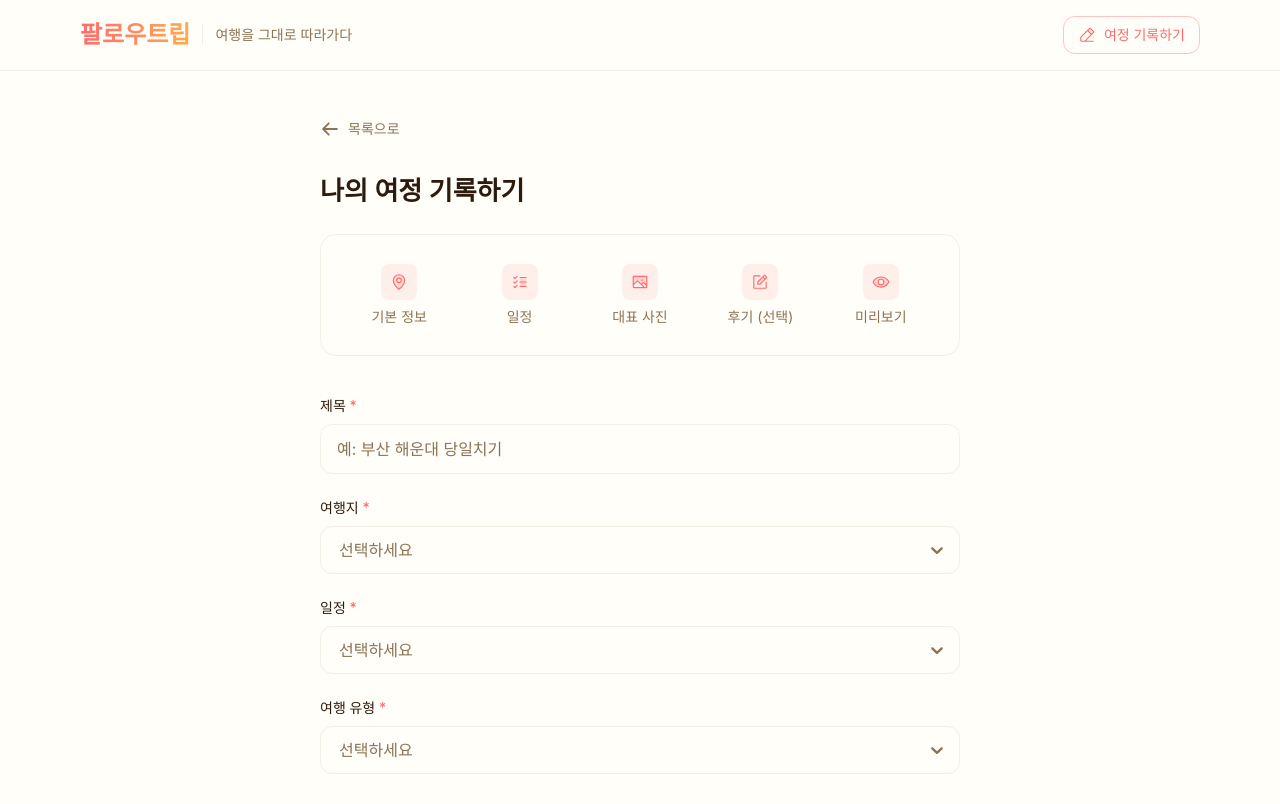
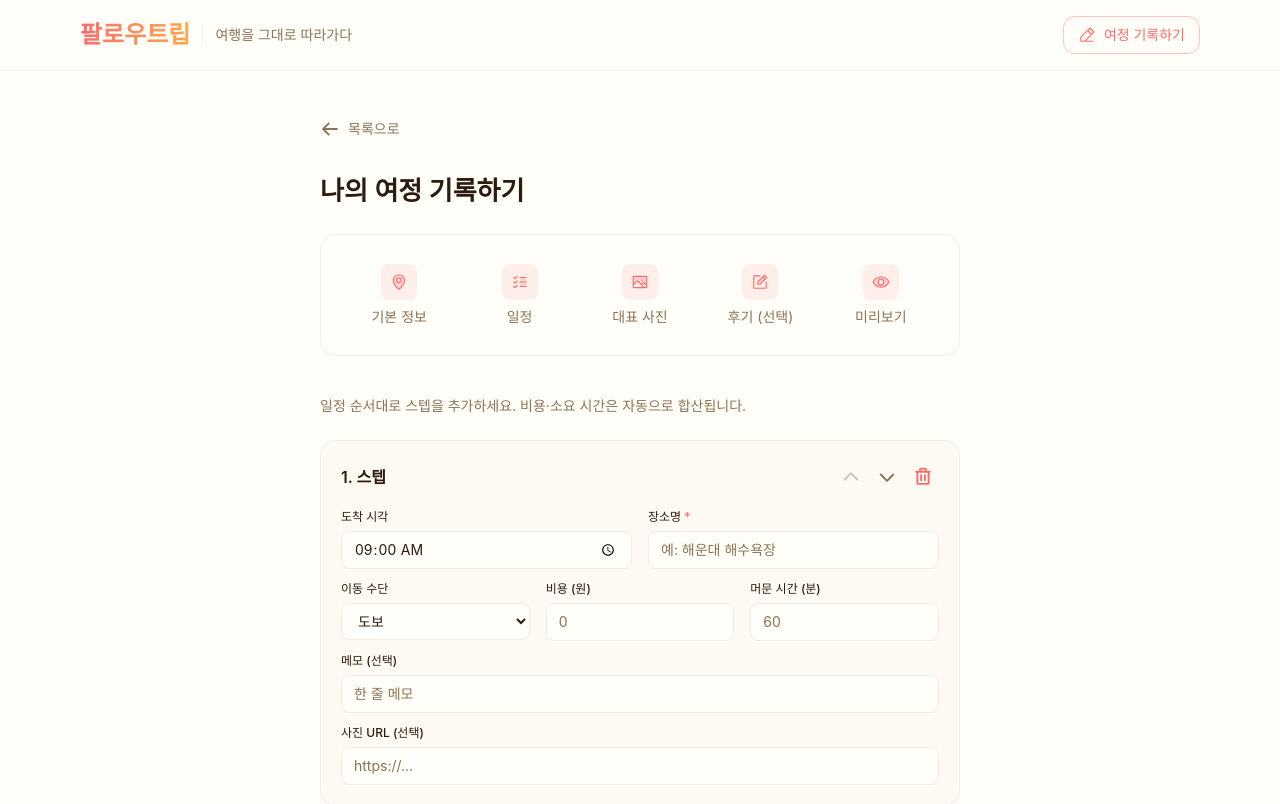
Before and after one commit to amh6281/followtrip, a Next.js app: page /trips/new in a window 1280 px wide. Shown: the top 804 px of the page. Built offline with nearby package versions, Linux system fonts and the light colour scheme; a web font is replaced by a local one.

Commit message:
feat: TimelineStep component 추가

```diff
--- /dev/null
+++ b/src/components/createTrip/organisms/TimelineStep.tsx
@@ -0,0 +1,162 @@
+'use client';
+
+import {
+  PlusIcon,
+  TrashIcon,
+  CaretUpIcon,
+  CaretDownIcon,
+} from '@phosphor-icons/react/dist/ssr';
+import { TRANSPORT_OPTIONS } from '@/constants/trip';
+
+const TimelineStep = () => {
+  return (
+    <div className='space-y-6'>
+      <div className='flex items-center justify-between'>
+        <p className='text-muted-foreground text-sm'>
+          일정 순서대로 스텝을 추가하세요. 비용·소요 시간은 자동으로 합산됩니다.
+        </p>
+      </div>
+
+      <ul className='space-y-4'>
+        {Array.from({ length: 3 }).map((_, index) => (
+          <li
+            key={index}
+            className='border-border bg-muted/30 rounded-2xl border p-5'
+          >
+            <div className='mb-4 flex items-center justify-between'>
+              <span className='text-foreground font-semibold'>
+                {index + 1}. 스텝
+              </span>
+              <div className='flex items-center gap-1'>
+                <button
+                  type='button'
+                  disabled={index === 0}
+                  className='text-muted-foreground hover:text-foreground rounded-lg p-1.5 transition-colors disabled:opacity-40'
+                  aria-label='위로 이동'
+                >
+                  <CaretUpIcon size={20} weight='bold' />
+                </button>
+                <button
+                  type='button'
+                  disabled={index === 2}
+                  className='text-muted-foreground hover:text-foreground rounded-lg p-1.5 transition-colors disabled:opacity-40'
+                  aria-label='아래로 이동'
+                >
+                  <CaretDownIcon size={20} weight='bold' />
+                </button>
+                <button
+                  type='button'
+                  className='text-error hover:bg-error/10 rounded-lg p-1.5 transition-colors'
+                  aria-label='삭제'
+                >
+                  <TrashIcon size={20} weight='bold' />
+                </button>
+              </div>
+            </div>
+
+            <div className='grid gap-4 sm:grid-cols-2'>
+              <div>
+                <label className='text-foreground mb-1.5 block text-xs font-medium'>
+                  도착 시각
+                </label>
+                <input
+                  type='time'
+                  defaultValue='09:00'
+                  className='border-border bg-background text-foreground focus:border-primary w-full rounded-lg border px-3 py-2 text-sm transition-colors outline-none'
+                />
+              </div>
+              <div className='sm:col-span-1'>
+                <label className='text-foreground mb-1.5 block text-xs font-medium'>
+                  장소명 <span className='text-error'>*</span>
+                </label>
+                <input
+                  type='text'
+                  placeholder='예: 해운대 해수욕장'
+                  className='border-border bg-background text-foreground placeholder:text-muted-foreground focus:border-primary w-full rounded-lg border px-3 py-2 text-sm transition-colors outline-none'
+                />
+              </div>
+            </div>
+
+            <div className='mt-3 grid gap-4 sm:grid-cols-3'>
+              <div>
+                <label className='text-foreground mb-1.5 block text-xs font-medium'>
+                  이동 수단
+                </label>
+                <select
+                  defaultValue='도보'
+                  className='border-border bg-background text-foreground focus:border-primary w-full rounded-lg border px-3 py-2 text-sm transition-colors outline-none'
+                >
+                  {TRANSPORT_OPTIONS.map((t) => (
+                    <option key={t} value={t}>
+                      {t}
+                    </option>
+                  ))}
+                </select>
+              </div>
+              <div>
+                <label className='text-foreground mb-1.5 block text-xs font-medium'>
+                  비용 (원)
+                </label>
+                <input
+                  type='number'
+                  min={0}
+                  placeholder='0'
+                  className='border-border bg-background text-foreground placeholder:text-muted-foreground focus:border-primary w-full rounded-lg border px-3 py-2 text-sm transition-colors outline-none'
+                />
+              </div>
+              <div>
+                <label className='text-foreground mb-1.5 block text-xs font-medium'>
+                  머문 시간 (분)
+                </label>
+                <input
+                  type='number'
+                  min={0}
+                  placeholder='60'
+                  className='border-border bg-background text-foreground placeholder:text-muted-foreground focus:border-primary w-full rounded-lg border px-3 py-2 text-sm transition-colors outline-none'
+                />
+              </div>
+            </div>
+
+            <div className='mt-3'>
+              <label className='text-foreground mb-1.5 block text-xs font-medium'>
+                메모 (선택)
+              </label>
+              <input
+                type='text'
+                placeholder='한 줄 메모'
+                className='border-border bg-background text-foreground placeholder:text-muted-foreground focus:border-primary w-full rounded-lg border px-3 py-2 text-sm transition-colors outline-none'
+              />
+            </div>
+
+            <div className='mt-3'>
+              <label className='text-foreground mb-1.5 block text-xs font-medium'>
+                사진 URL (선택)
+              </label>
+              <input
+                type='url'
+                placeholder='https://...'
+                className='border-border bg-background text-foreground placeholder:text-muted-foreground focus:border-primary w-full rounded-lg border px-3 py-2 text-sm transition-colors outline-none'
+              />
+            </div>
+          </li>
+        ))}
+      </ul>
+
+      {/* Length === 0  */}
+      <div className='border-border bg-muted/20 rounded-2xl border border-dashed py-12 text-center'>
+        <p className='text-muted-foreground mb-4 text-sm'>
+          스텝을 추가하면 일정이 만들어져요.
+        </p>
+        <button
+          type='button'
+          className='bg-primary text-primary-foreground inline-flex items-center gap-2 rounded-xl px-5 py-2.5 text-sm font-medium'
+        >
+          <PlusIcon size={18} weight='bold' />
+          스텝 추가
+        </button>
+      </div>
+    </div>
+  );
+};
+
+export default TimelineStep;
--- a/src/components/createTrip/organisms/index.ts
+++ b/src/components/createTrip/organisms/index.ts
@@ -1 +1,2 @@
 export { default as BasicInfoStep } from './BasicInfoStep';
+export { default as TimelineStep } from './TimelineStep';
--- a/src/components/createTrip/templates/CreateTripTemplate.tsx
+++ b/src/components/createTrip/templates/CreateTripTemplate.tsx
@@ -1,8 +1,13 @@
+'use client';
+
 import { BackLink, Title } from '@/components/common';
 import { StepIndicator } from '../molecules';
-import { BasicInfoStep } from '../organisms';
+import { BasicInfoStep, TimelineStep } from '../organisms';
+import { useState } from 'react';
 
 const CreateTripTemplate = () => {
+  const [currentStep, setCurrentStep] = useState(2);
+
   return (
     <div className='bg-background min-h-full flex-1'>
       <main className='container mx-auto max-w-2xl px-4 py-10 max-md:py-6'>
@@ -19,7 +24,10 @@ const CreateTripTemplate = () => {
         </nav>
 
         {/* 단계별 폼 */}
-        <BasicInfoStep />
+        <section className='min-h-[320px]'>
+          {currentStep === 1 && <BasicInfoStep />}
+          {currentStep === 2 && <TimelineStep />}
+        </section>
       </main>
     </div>
   );
```
